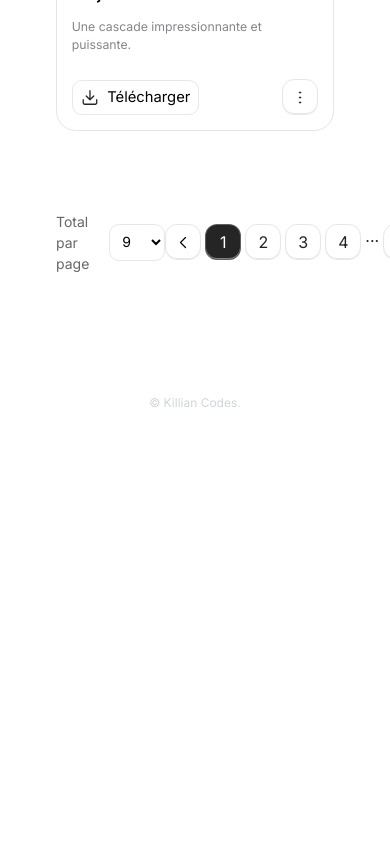
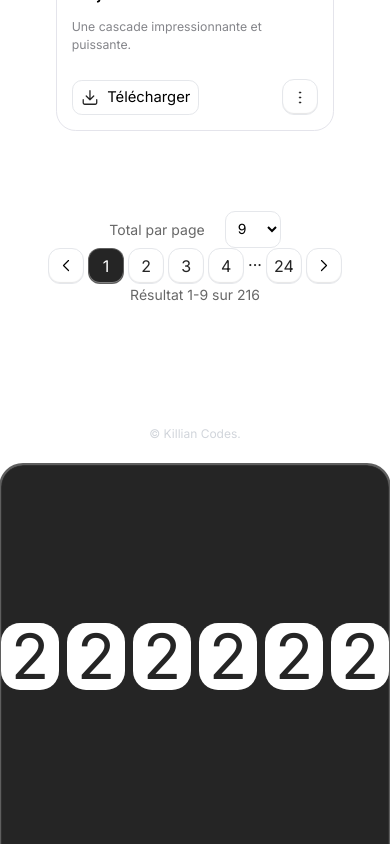
Before and after one commit to 69killian/Landing-page-card-product, a React (Create React App) app: page / in a window 390 px wide. Shown: the part 4100-4944 px from the top of the page. Before the commit the page ends 4662 px from the top, so only its background shows below. Built offline with nearby package versions, Linux system fonts and the light colour scheme.

Commit message:
Walify Footer and Responsive

```diff
--- a/src/App.jsx
+++ b/src/App.jsx
@@ -4,6 +4,7 @@ import Footer from './components/Footer.jsx';
 import Hero from './components/Hero.jsx';
 import Filters from './components/Filters.jsx';
 import Pagination from './components/Pagination.jsx';
+import WalifyFooter from './components/WalifyFooter.jsx';
 
 export default function App() {
   const [searchQuery, setSearchQuery] = useState('');
@@ -47,7 +48,7 @@ export default function App() {
       </div>
 
       <div className="App flex justify-center items-center">
-        <div className="relative overflow-hidden pb-[150px] px-10">
+        <div className="relative overflow-hidden pb-[20px] px-10">
           <Filters setSearchQuery={setSearchQuery} setFilter={setFilter} />
           {filteredCardData.length === 0 ? (
             <div className="text-center mt-20 mb-20 text-[40px]">
@@ -71,8 +72,10 @@ export default function App() {
           )}
           <Pagination/>
           <Footer />
+
         </div>
       </div>
+      <WalifyFooter/>
     </>
   );
 }
--- a/src/components/Cards.jsx
+++ b/src/components/Cards.jsx
@@ -24,7 +24,7 @@ const Cards = ({ cardId, cardImage, cardImageAlt, title, description, buttonText
   const handleClickOutside = (event) => {
     if (
       !event.target.closest('.tooltip-container') && // Vérifie si le clic est hors du tooltip
-      !event.target.closest('.points-button') // Vérifie si le clic est hors du bouton `points`
+      !event.target.closest('.points-button') // Vérifie si le clic est hors du bouton points
     ) {
       setIsTooltipVisible(false);
     }
--- a/src/components/Pagination.jsx
+++ b/src/components/Pagination.jsx
@@ -6,7 +6,7 @@ const Pagination = () => {
   return (
     <>
 
-    <div className='flex justify-between items-center px-4 py-20'>
+    <div className='flex flex-col sm:flex-col md:flex-row lg:flex-row xl:flex-row justify-between items-center px-4 py-20'>
 
     <div className='flex text-[14px] gap-5 flex items-center'>
     <div className='text-[#252525B2]'>Total par page</div>
--- /dev/null
+++ b/src/components/WalifyFooter.jsx
@@ -0,0 +1,31 @@
+import React from 'react';
+import Line from '../assets/Line 1.svg';
+import Walify from '../assets/Wallify(1).svg';
+
+const WalifyFooter = () => {
+  return (
+    <div className=" flex justify-center">
+
+      <div className="bg-[#252525] w-[1456px] h-[591px] rounded-t-[24px] relative shadow-[inset_0px_0px_1px_rgba(153,153,153,1)] border-2 border-[#999999]/50">
+        <div className='flex justify-center gap-2 relative top-[157.9px]'>
+        <div className='w-[58px] h-[67.55px] sm:w-[58px] sm:h-[67.55px] md:w-[78px] md:h-[87.55px] lg:w-[78px] lg:h-[87.55px] xl:w-[78px] xl:h-[87.55px] bg-white flex justify-center items-center text-[62.62px] text-[#252525] rounded-[19.1px] border-[#5F5F5F]'>2</div>
+        <div className='w-[58px] h-[67.55px] sm:w-[58px] sm:h-[67.55px] md:w-[78px] md:h-[87.55px] lg:w-[78px] lg:h-[87.55px] xl:w-[78px] xl:h-[87.55px] bg-white flex justify-center items-center text-[62.62px] text-[#252525] rounded-[19.1px] border-[#5F5F5F]'>2</div>
+        <div className='w-[58px] h-[67.55px] sm:w-[58px] sm:h-[67.55px] md:w-[78px] md:h-[87.55px] lg:w-[78px] lg:h-[87.55px] xl:w-[78px] xl:h-[87.55px] bg-white flex justify-center items-center text-[62.62px] text-[#252525] rounded-[19.1px] border-[#5F5F5F]'>2</div>
+        <div className='w-[58px] h-[67.55px] sm:w-[58px] sm:h-[67.55px] md:w-[78px] md:h-[87.55px] lg:w-[78px] lg:h-[87.55px] xl:w-[78px] xl:h-[87.55px] bg-white flex justify-center items-center text-[62.62px] text-[#252525] rounded-[19.1px] border-[#5F5F5F]'>2</div>
+        <div className='w-[58px] h-[67.55px] sm:w-[58px] sm:h-[67.55px] md:w-[78px] md:h-[87.55px] lg:w-[78px] lg:h-[87.55px] xl:w-[78px] xl:h-[87.55px] bg-white flex justify-center items-center text-[62.62px] text-[#252525] rounded-[19.1px] border-[#5F5F5F]'>2</div>
+        <div className='w-[58px] h-[67.55px] sm:w-[58px] sm:h-[67.55px] md:w-[78px] md:h-[87.55px] lg:w-[78px] lg:h-[87.55px] xl:w-[78px] xl:h-[87.55px] bg-white flex justify-center items-center text-[62.62px] text-[#252525] rounded-[19.1px] border-[#5F5F5F]'>2</div>
+        </div>
+
+            <div className='flex justify-center'>
+                <img src={Line} alt="line" className='w-[1270px] relative top-[250.9px]' />
+            </div>
+
+            <div className='flex justify-center'>
+                <img src={Walify} alt="" className='relative top-[450.9px] sm:top-[410.9px] md:top-[364.9px] lg:top-[302.9px] xl:top-[302.9px]'/>
+            </div>
+      </div>
+    </div>
+  );
+};
+
+export default WalifyFooter;
```
Also changed, not shown: src/assets/Line 1.svg (added), src/assets/Wallify(1).svg (added).
